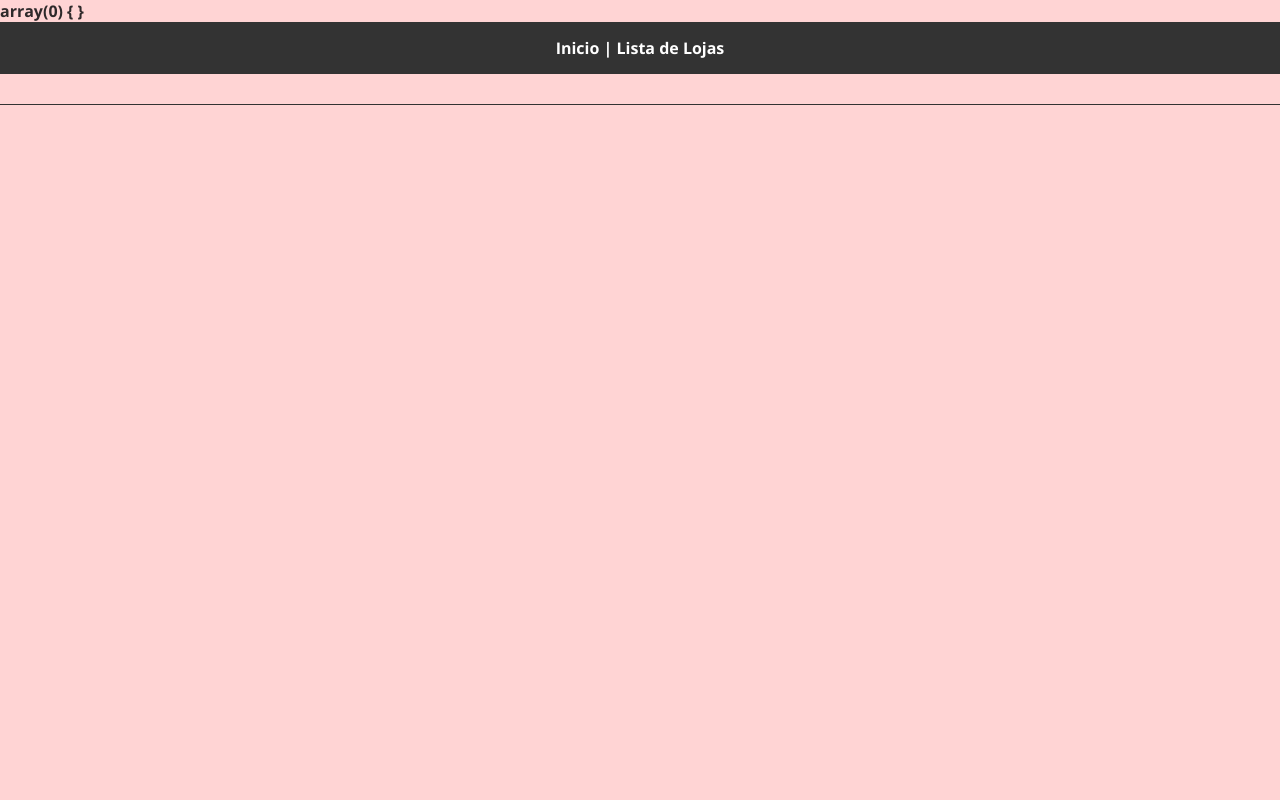
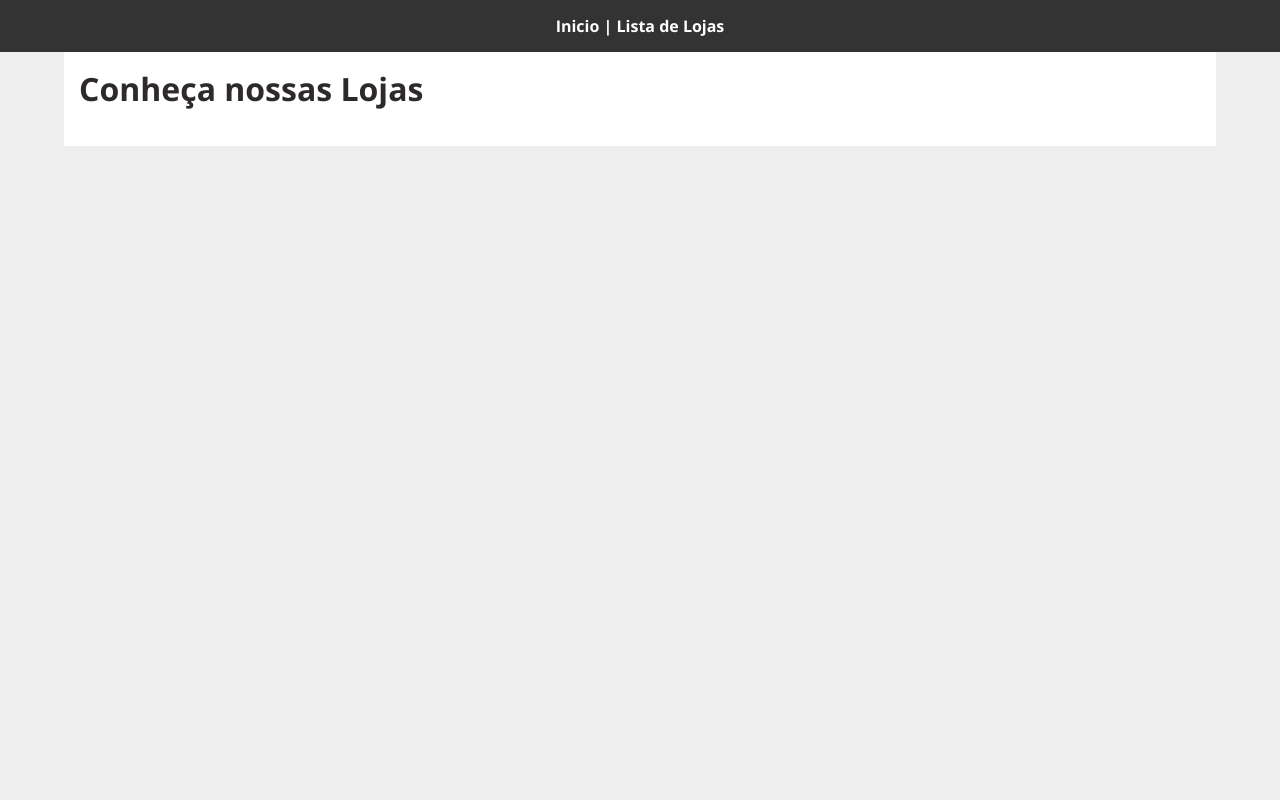
Before and after one commit to thomasflx/compras-lojas-learn, a PHP site: page /compras-lojas-learn/lista-lojas.php in a window 1280 px wide. Run offline with PHP 8.4, Linux system fonts and the light colour scheme; data that the repository does not hold is empty.

Commit message:
Ajusta a página de lista lojas e começa a limitar o carrinho

```diff
--- a/assets/css/main.css
+++ b/assets/css/main.css
@@ -31,6 +31,7 @@ body {
 
 #main h1 {
 	margin-top: 0;
+	font-size: 2em;
 }
 
 .botoes {
--- a/carrinho.php
+++ b/carrinho.php
@@ -2,7 +2,7 @@
 
 $produtos_no_carrinho = [1, 2, 3];
 
-$servername = "localhost";
+$servername = "mysqldb";
 $dbname = "compras_lojas_learn";
 $username = "root";
 $password = "";
@@ -12,7 +12,9 @@ try {
 	// set the PDO error mode to exception
 	$conn->setAttribute(PDO::ATTR_ERRMODE, PDO::ERRMODE_EXCEPTION);
 
-	$produto_query = $conn->query("SELECT * FROM produtos;");
+	// todo: pegar os ids da variavel $produtos_no_carrinho - Wagner
+	// todo: fazer o innerjoin com a tabela produtos_loja
+	$produto_query = $conn->query("SELECT * FROM produtos WHERE id in (1,2,3);");
 	$produto_banco = $produto_query->fetchAll(PDO::FETCH_ASSOC);
 	var_dump($produto_banco);
 } catch(PDOException $e) {
--- a/lista-lojas.php
+++ b/lista-lojas.php
@@ -24,7 +24,7 @@ try {
 	// $lojas_banco = $lojas_query->fetch(PDO::FETCH_ASSOC);
 
 	// Mostra os dados da variável e o tipo de dado
-	var_dump($lojas_banco);
+	// var_dump($lojas_banco);
 }
 catch(PDOException $e) {
 	echo "Connection failed:" . $e->getMessage();
@@ -38,14 +38,8 @@ catch(PDOException $e) {
 		<?php
 		include('includes/head.php');
 		?>
-
 		<style>
-
-			body {
-				background: #FFD4D4;
-			}
-
-			img {
+			#lojas .loja .logo-loja {
 				width: 300px;
 				height: 200px;
 				border: 5px ridge gray;
@@ -53,29 +47,28 @@ catch(PDOException $e) {
 				object-fit: cover;
 			}
 
-			p {
-				color: black;
+			#lojas .loja {
+				text-decoration: none;
+			}
+			#lojas .loja:visited {
+				color: inherit;
+			}
+			#lojas .loja:hover, #lojas .loja:visited:hover {
+				background: #ddd;
+			}
+			#lojas .loja:active, #lojas .loja:visited:active {
+			}
+			#lojas .loja:focus, #lojas .loja:visited:focus {
 			}
 
-			a:link {
-				text-decoration: none;
+			#lojas .loja .titulo-loja {
+				text-shadow: 2px 2px #ff0000;
+				font-size: 1.5em;
 			}
 
-			a:visited {
-				color: blue;
-			}
-
-			a:houver {
-				text-decoration: underline;
-				backgrund: blue;
-			}
-
-			a:active {
-				background: red;
-			}
-
-			a:focus {
-				background: green;
+			#lojas .loja .loja-subtitulo {
+				font-size: 20px;
+				margin: center;
 			}
 
 			/* Caixa de testes com flexbox */
@@ -105,41 +98,27 @@ catch(PDOException $e) {
 			.lojas {
 				margin: auto;
 			}
-
-			.titulo-loja {
-				text-shadow: 2px 2px #ff0000;
-				font-size: 2em;
-			}
-
-			.loja-subtitulo {
-				font-size: 20px;
-				margin: center;
-			}
-
 		</style>
 	</head>
 	<body>
 		<?php
 		include('includes/header.php');
 		?>
-
-		<div id="lojas">
-			<?php // todo: fazer foreach ?>
-				<div class="loja">
-					<div class="loja-info">
-					<?php foreach ($lojas_banco as $loja) : ?>
-						<a class="titulo-loja" href="http://localhost/compras-lojas-learn/lista-produtos-loja.php">
-							<?=$loja['nome']?>
-						</a>
-						<a class="loja-subtitulo" href="http://localhost/compras-lojas-learn/lista-produtos-loja.php">
-							<p>
+		<main id="main">
+			<h1>Conheça nossas Lojas</h1>
+			<div id="lojas">
+				<?php foreach ($lojas_banco as $loja) : ?>
+					<a class="loja" href="http://localhost/compras-lojas-learn/lista-produtos-loja.php">
+						<div class="loja-info">
+							<h2 class="titulo-loja"><?=$loja['nome']?></h2>
+							<p class="loja-subtitulo">
 								<?=$loja['descricao']?>
 							</p>
-						</a>
-					</div>
-						<img src="https://thumbs.dreamstime.com/b/texto-vermelho-do-selo-do-exemplo-43363006.jpg" alt="Exemplo de imagem.">
-				</div>
+						</div>
+						<img class="logo-loja" src="http://localhost/compras-lojas-learn/assets/img/exemplo-43363006.jpg" alt="Exemplo de imagem.">
+					</a>
 				<?php endforeach; ?>
-		</div>
+			</div>
+		</main>
 	</body>
 </html>
--- a/lista-produtos-loja.php
+++ b/lista-produtos-loja.php
@@ -12,6 +12,7 @@ if (!empty($_GET['setor'])) {
 	$setor_chave = $_GET['setor'];
 }
 
+// todo: Conectar e buscar dados do banco - Abner
 // Todos os setores e seus produtos
 $setores = array(
 	'mercearia' => [
```
